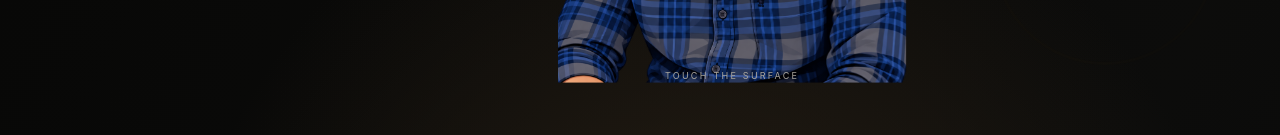
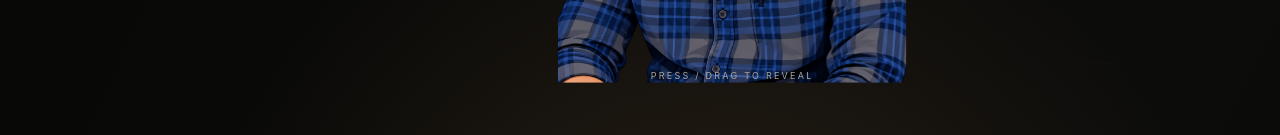
Before and after one commit to Rajpopzein/cinematic-portfolio, a React (Vite) app: page / in a window 1280 px wide. Shown: the part 665-800 px from the top of the page. Built offline with nearby package versions, Linux system fonts and the light colour scheme; a web font is replaced by a local one.

Commit message:
Polish hero reveal instruction

```diff
--- a/src/main.jsx
+++ b/src/main.jsx
@@ -59,7 +59,7 @@ function RevealPortrait(){
    <div className="waterCavity" aria-hidden="true"><i className="cavityShade"/><i className="cavityHighlight"/></div>
    <div className="touchPool" aria-hidden="true"/>
    <div className="waterRipples" aria-hidden="true"><i/><i/></div>
-   <span className="revealHint">TOUCH THE SURFACE</span>
+   <span className="revealHint">PRESS / DRAG TO REVEAL</span>
  </div>
 }
 
```
